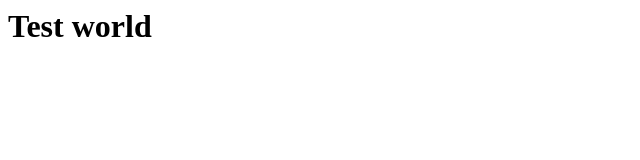
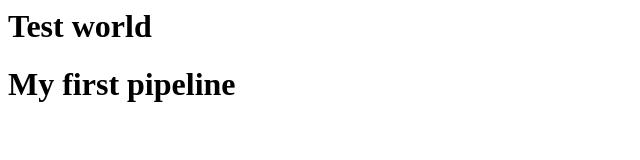
Before and after one commit to hiteshgupta1751/myfirstrepo, a plain HTML site: page index.html in a window 1280 px wide. Shown: the whole page, without its empty margins (0-640 px from the left). Drawn offline with Linux system fonts and the light colour scheme.

Commit message:
Update index.html

```diff
--- a/index.html
+++ b/index.html
@@ -1 +1,2 @@
 <h1>Test world</h1>
+<h1>My first pipeline</h1>
```
